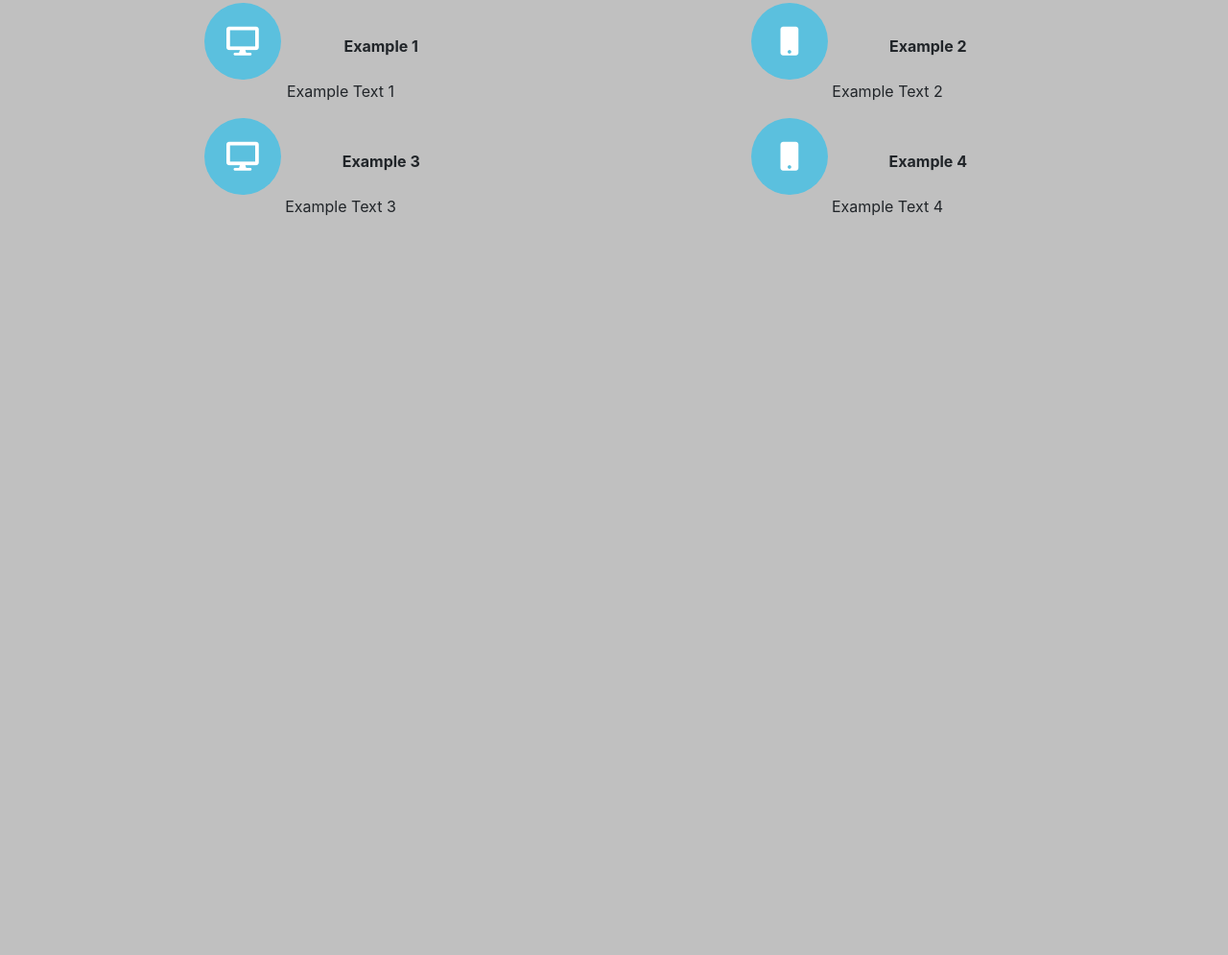
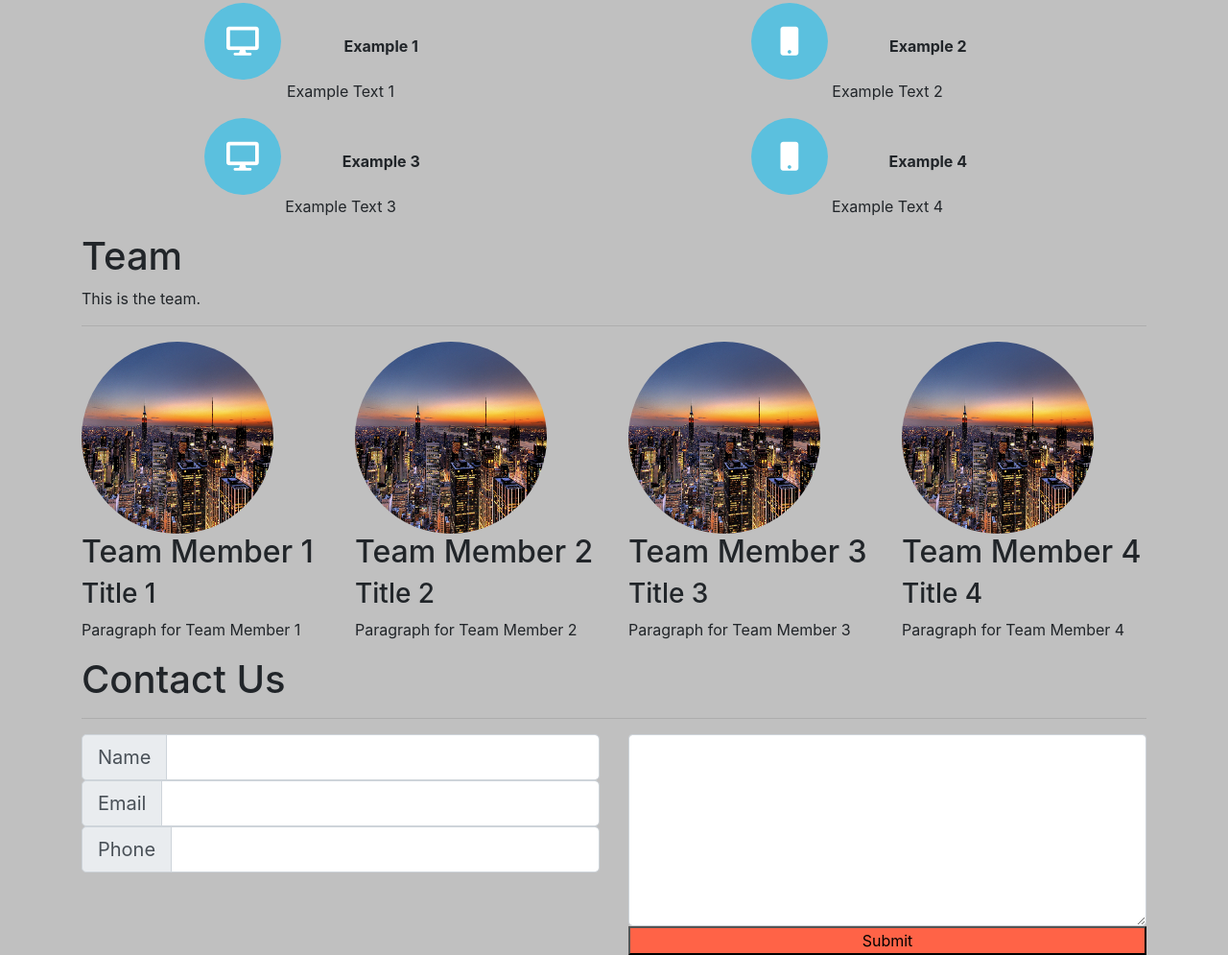
Before and after one commit to KitoCharles/KitoCharles, a plain HTML site: page index.html in a window 1280 px wide. Shown: the part 466-1461 px from the top of the page at 96% size. Before the commit the page ends 800 px from the top, so only its background shows below. Drawn offline with nearby package versions, Linux system fonts and the light colour scheme.

Commit message:
Team and Contact Us

```diff
--- a/index.html
+++ b/index.html
@@ -63,6 +63,73 @@
         </div>
     </section>
 
+    <!--Team-->
+    <section class ="teams container">
+        <h1>Team</h1>
+        <p>This is the team.</p>
+        <hr>
+        <div class="row">
+            <div class="col-md-3">
+                <img src ="Cover.jpg"></img>
+                <h2>Team Member 1</h2>
+                <h3>Title 1</h3>
+                <p>Paragraph for Team Member 1</p>
+            </div>
+            <div class="col-md-3">
+                <img src ="Cover.jpg"></img>
+                <h2>Team Member 2</h2>
+                <h3>Title 2</h3>
+                <p>Paragraph for Team Member 2</p>
+            </div>
+            <div class="col-md-3">
+                <img src ="Cover.jpg"></img>
+                <h2>Team Member 3</h2>
+                <h3>Title 3</h3>
+                <p>Paragraph for Team Member 3</p>
+            </div>
+            <div class="col-md-3">
+                <img src ="Cover.jpg"></img>
+                <h2>Team Member 4</h2>
+                <h3>Title 4</h3>
+                <p>Paragraph for Team Member 4</p>
+            </div>
+        </div>
+    </section>
+
+    <!--Contact Us-->
+    <section class="contact container">
+        <h1>Contact Us</h1>
+        <hr>
+        <div class="row">
+            <div class="col-md-6">
+                <div class="input-group input-group-lg">
+                    <div class="input-group-prepend">
+                        <span class="input-group-text" id="inputGroup-sizing-lg">Name</span>
+                    </div>
+                    <input type="text" class="form-control" aria-label="Name" aria-describedby="inputGroup-sizing-sm">
+                </div>
+                <div class="input-group input-group-lg">
+                    <div class="input-group-prepend">
+                        <span class="input-group-text" id="inputGroup-sizing-lg">Email</span>
+                    </div>
+                    <input type="text" class="form-control" aria-label="Email" aria-describedby="inputGroup-sizing-sm">
+                </div>
+                <div class="input-group input-group-lg">
+                    <div class="input-group-prepend">
+                        <span class="input-group-text" id="inputGroup-sizing-lg">Phone</span>
+                    </div>
+                    <input type="text" class="form-control" aria-label="Phone" aria-describedby="inputGroup-sizing-sm">
+                </div>
+            </div>
+            <div class="col-md-6">
+                <div class="input-group">
+                    <textarea class="form-control" aria-label="With textarea"></textarea>
+                </div>
+                <button type="button">Submit</button>
+            </div>
+        </div>
+    </section>
+
     <script src="https://code.jquery.com/jquery-3.3.1.slim.min.js" integrity="sha384-q8i/X+965DzO0rT7abK41JStQIAqVgRVzpbzo5smXKp4YfRvH+8abtTE1Pi6jizo" crossorigin="anonymous"></script>
     <script src="https://cdnjs.cloudflare.com/ajax/libs/popper.js/1.14.7/umd/popper.min.js" integrity="sha384-UO2eT0CpHqdSJQ6hJty5KVphtPhzWj9WO1clHTMGa3JDZwrnQq4sF86dIHNDz0W1" crossorigin="anonymous"></script>
     <script src="https://stackpath.bootstrapcdn.com/bootstrap/4.3.1/js/bootstrap.min.js" integrity="sha384-JjSmVgyd0p3pXB1rRibZUAYoIIy6OrQ6VrjIEaFf/nJGzIxFDsf4x0xIM+B07jRM" crossorigin="anonymous"></script>
--- a/style.css
+++ b/style.css
@@ -10,7 +10,7 @@ nav{
 }
 .nav-link:hover{
     font-style: italic;
-    background-color: silver !important; /*Only add !important when adding something unique from default code you used*/
+    background-color: silver !important; /*Only add "!important" when adding something unique from default code you used*/
 }
 header{
     height: 300px;
@@ -51,3 +51,16 @@ header h1{
     width: 200px;
     display: inline-block;
 }
+.teams img{
+    height: 200px;
+    width: 200px;
+    border-radius: 50%;
+}
+.contact textarea{
+    height: 200px;
+    width: 100%;
+}
+.contact button{
+    width: 100%;
+    background-color: tomato;
+}
```
Also changed, not shown: 1 other file.
